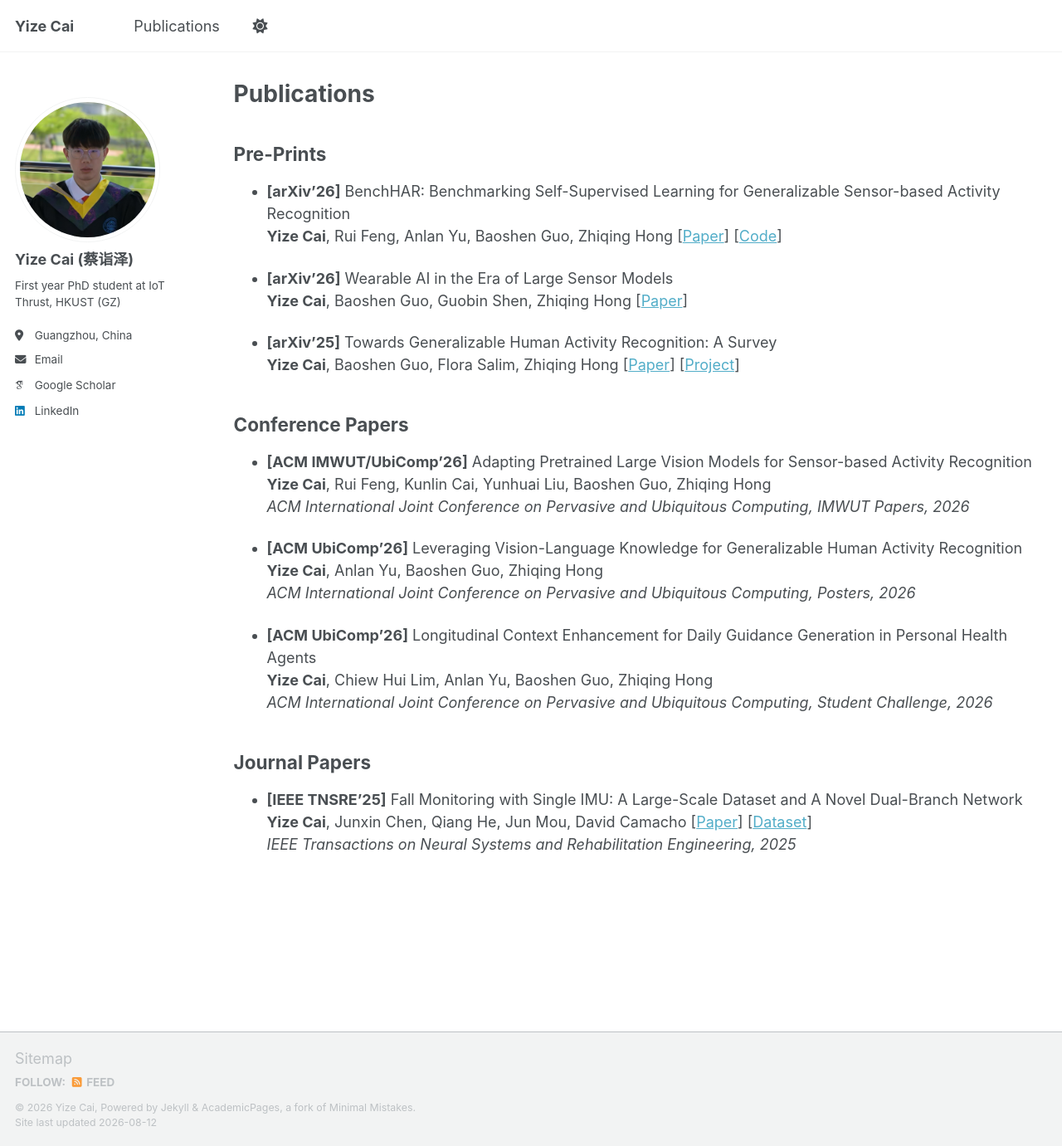
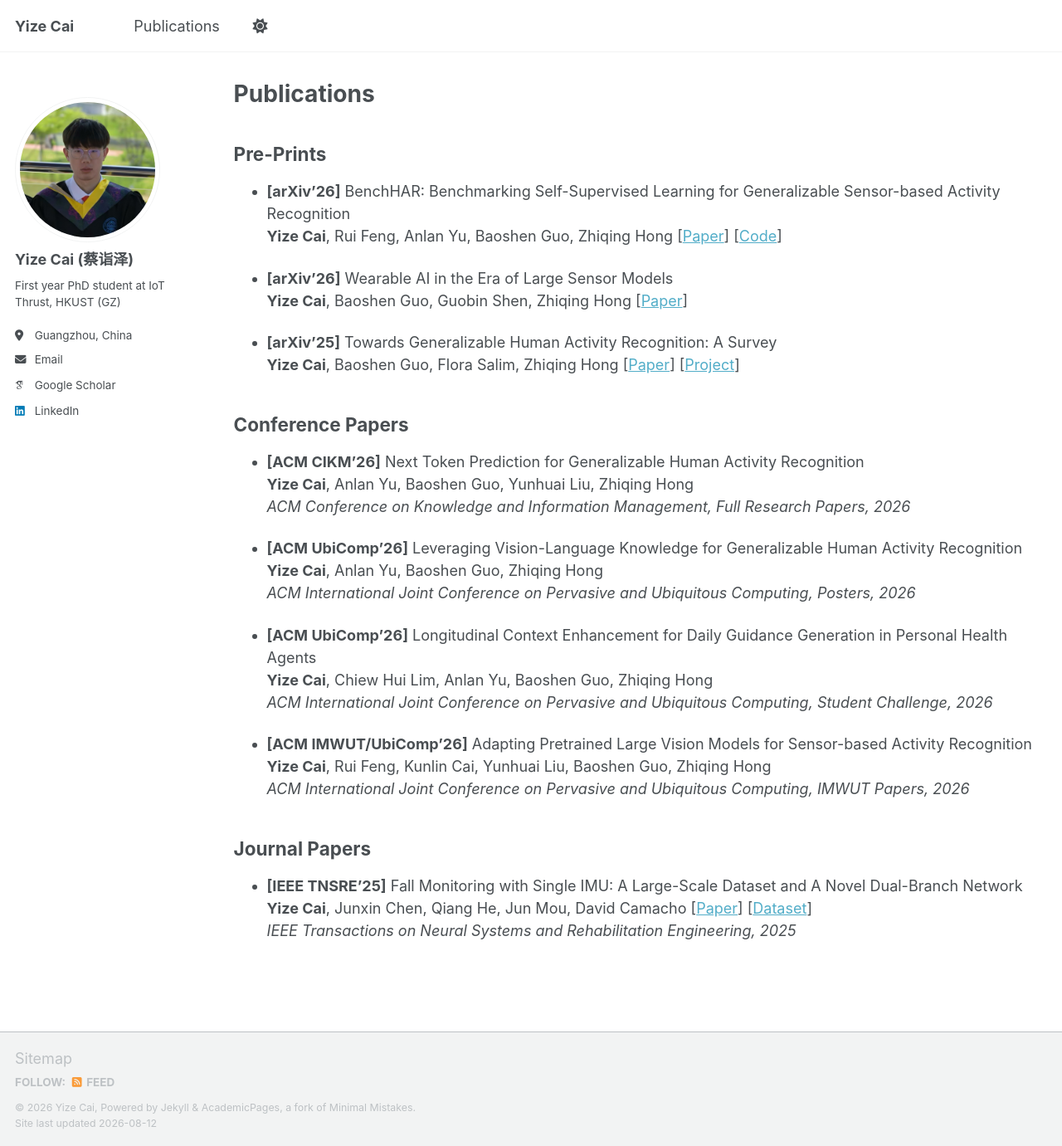
Before and after one commit to saiketa/saiketa.github.io, a Jekyll site: the page built from _pages/publications.md, in a window 1280 px wide and 1381 px high. Shown: the whole window at 83% size. Built offline with Jekyll 4.4.1, drawn with Linux system fonts in a browser that asks for light colours; some web fonts are replaced; a script bundle is joined from its source files by our own code; library files that are not in the unit come from our copies.

Commit message:
Update publications.md

```diff
--- a/_pages/publications.md
+++ b/_pages/publications.md
@@ -25,9 +25,9 @@ author_profile: true
 
 ## Conference Papers
 
-- **[ACM IMWUT/UbiComp'26]** Adapting Pretrained Large Vision Models for Sensor-based Activity Recognition<br>
-**Yize Cai**, Rui Feng, Kunlin Cai, Yunhuai Liu, Baoshen Guo, Zhiqing Hong<br>
-*ACM International Joint Conference on Pervasive and Ubiquitous Computing, IMWUT Papers, 2026*
+- **[ACM CIKM'26]** Next Token Prediction for Generalizable Human Activity Recognition<br>
+**Yize Cai**, Anlan Yu, Baoshen Guo, Yunhuai Liu, Zhiqing Hong <br>
+*ACM Conference on Knowledge and Information Management, Full Research Papers, 2026*
 
 - **[ACM UbiComp'26]**  Leveraging Vision-Language Knowledge for Generalizable Human Activity Recognition<br>
 **Yize Cai**, Anlan Yu, Baoshen Guo, Zhiqing Hong<br>
@@ -37,6 +37,10 @@ author_profile: true
 **Yize Cai**, Chiew Hui Lim, Anlan Yu, Baoshen Guo, Zhiqing Hong<br>
 *ACM International Joint Conference on Pervasive and Ubiquitous Computing, Student Challenge, 2026*
 
+- **[ACM IMWUT/UbiComp'26]** Adapting Pretrained Large Vision Models for Sensor-based Activity Recognition<br>
+**Yize Cai**, Rui Feng, Kunlin Cai, Yunhuai Liu, Baoshen Guo, Zhiqing Hong<br>
+*ACM International Joint Conference on Pervasive and Ubiquitous Computing, IMWUT Papers, 2026*
+
 ## Journal Papers
 
 - **[IEEE TNSRE'25]** Fall Monitoring with Single IMU: A Large-Scale Dataset and A Novel Dual-Branch Network<br>
```
